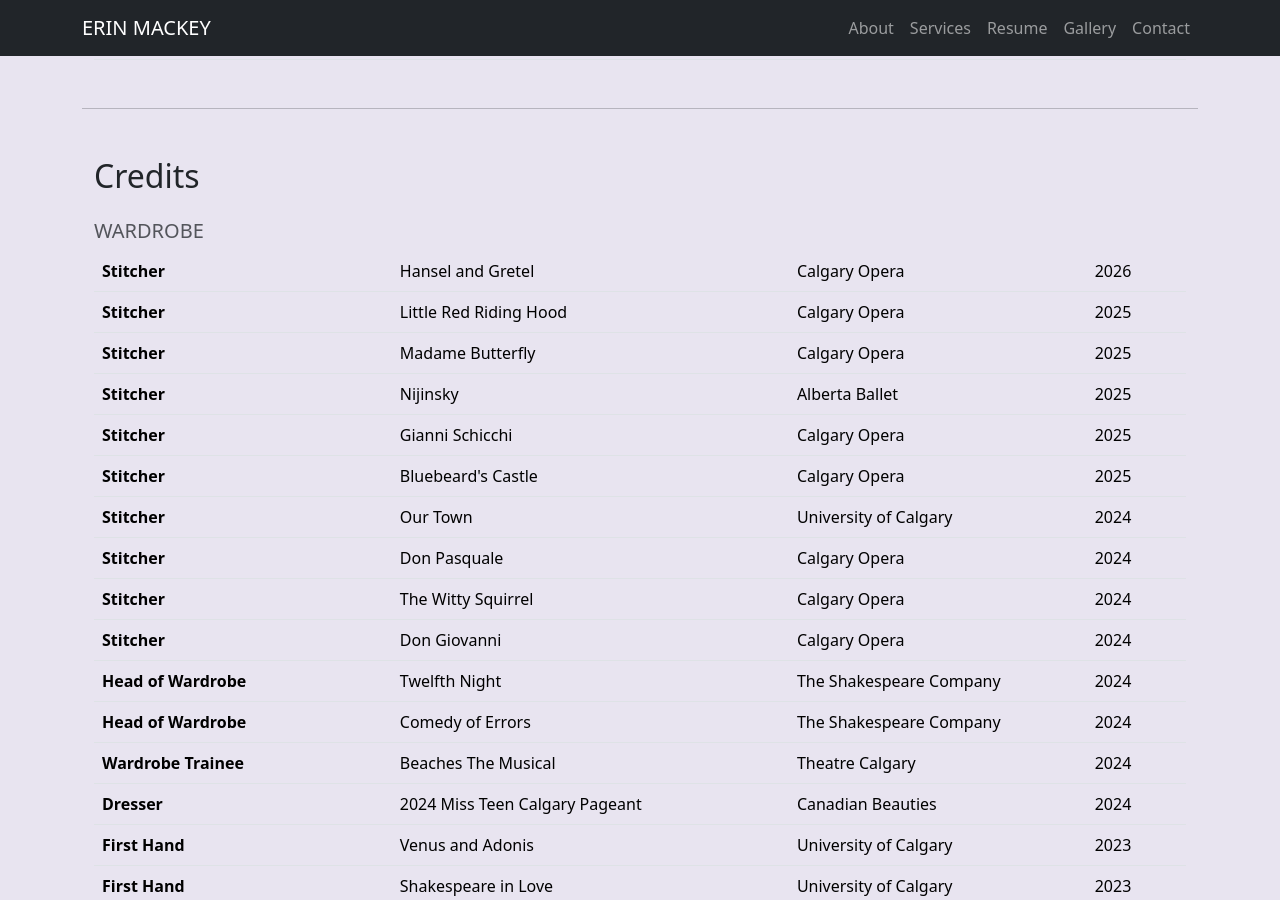
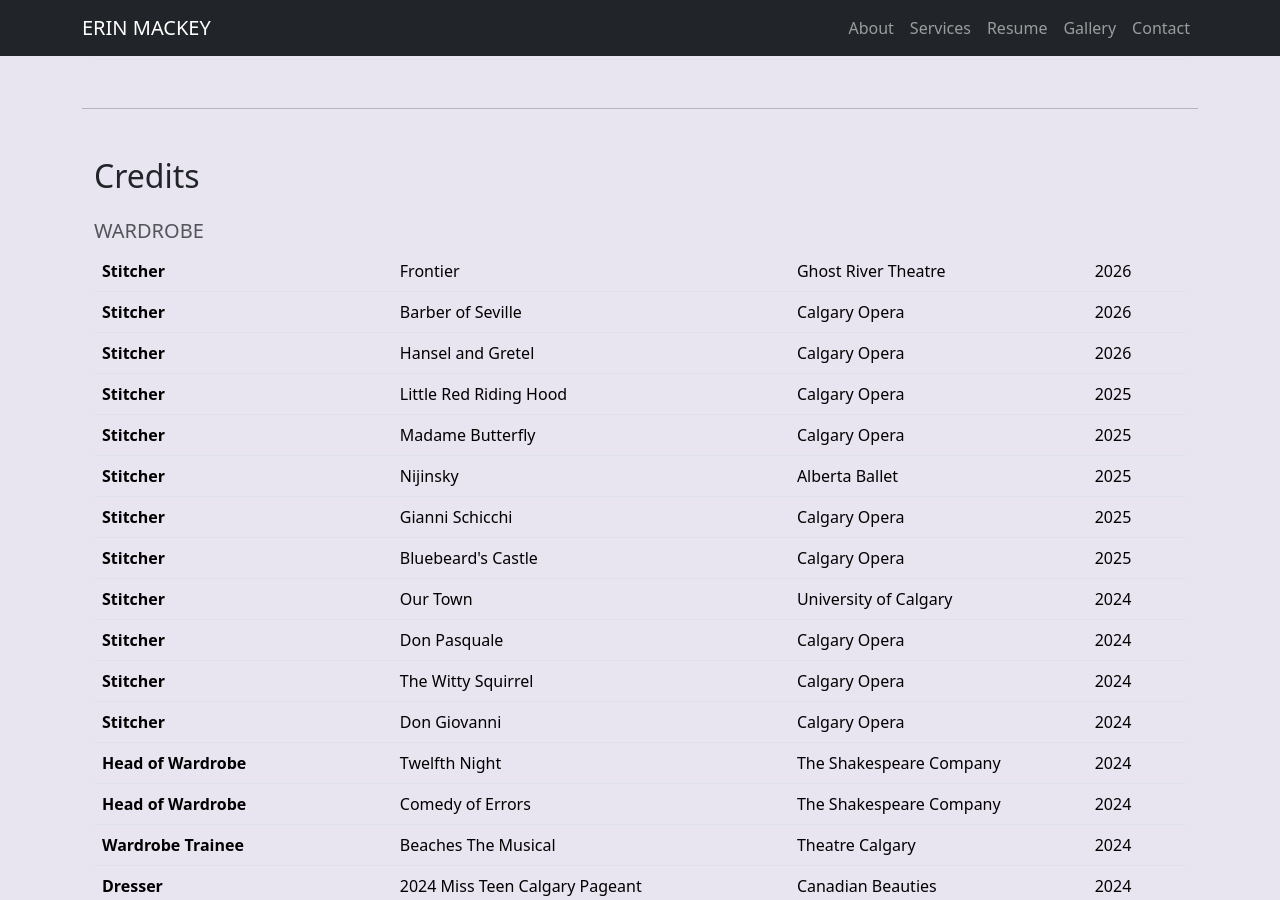
Before and after one commit to erinjmackey/costumes, a Jekyll site: the page built from resume.md, in a window 1280 px wide and 900 px high, scrolled down 1014 px. Built offline with Jekyll 4.4.1, drawn with Linux system fonts in a browser that asks for light colours.

Commit message:
Update credits.yml

```diff
--- a/_data/credits.yml
+++ b/_data/credits.yml
@@ -1,5 +1,19 @@
 - category: Wardrobe
   credits:
+  - type: Wardrobe
+    title: Stitcher
+    show: Frontier
+    company: Ghost River Theatre
+    director:
+    date: 2026-04-23
+    location: Calgary, AB
+  - type: Wardrobe
+    title: Stitcher
+    show: Barber of Seville
+    company: Calgary Opera
+    director:
+    date: 2026-03-23
+    location: Calgary, AB
   - type: Wardrobe
     title: Costume Designer
     show: Legally Blonde the Musical
```
